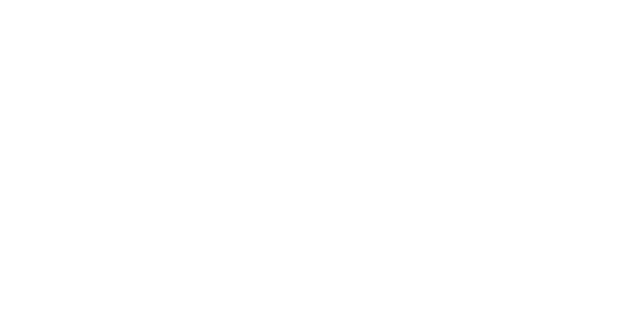
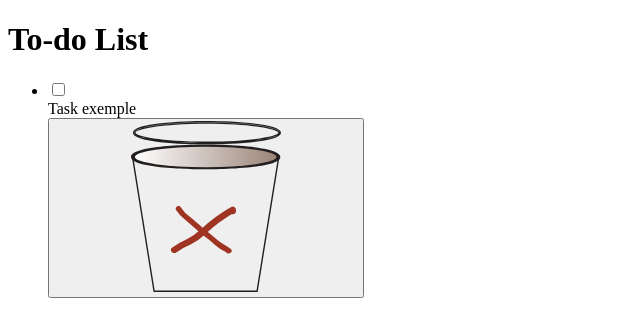
Before and after one commit to Diolemos/To-do-list-Jquery, a plain HTML site: page index.html in a window 1280 px wide. Shown: the whole page, without its empty margins (0-640 px from the left). Drawn offline with Linux system fonts and the light colour scheme.

Commit message:
HTML
html tags and some images I had to draw due to working offline

```diff
--- a/index.html
+++ b/index.html
@@ -16,6 +16,31 @@
 
 <body>
 
+    <div class="main-container">
+        <div class="header">
+            <h1>To-do List</h1>
+        </div>
+        <div class="app-body">
+            <div class="input-field"></div>
+            <ul class="task-list">
+                <li>
+                    <div class="check-task col1">
+                        <input type="checkbox">
+                    </div>
+                    <div class="task col2 ">Task exemple</div>
+                    <div class="remove-task col3">
+                        <button>
+                            <img width="50%" height="50%" src="images/Ugly-trash.can.svg" alt="trash can">
+                        </button>
+                    </div>
+                </li>
+            </ul>
+        </div>
+
+    </div>
+
+
+
 </body>
 
 </html>
```
Also changed, not shown: images/Ugly-trash.can.svg (added), images/red-cross.png (added).
